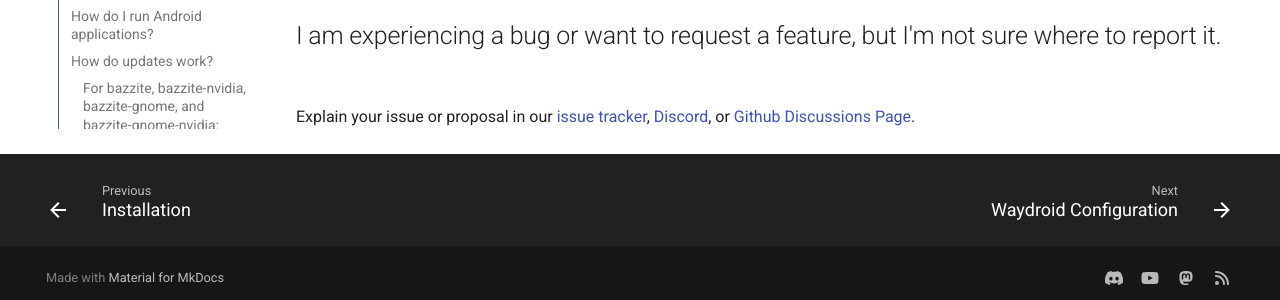
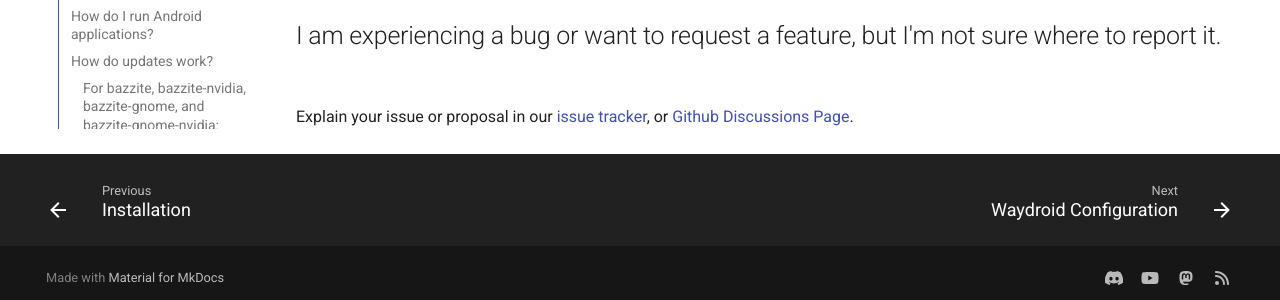
Before and after one commit to ublue-os/website, an MkDocs documentation site: the page built from docs/images/bazzite/FAQ.md, in a window 1280 px wide and 900 px high, scrolled down 3159 px. Shown: the part 590-890 px from the top of the window. Built offline with MkDocs 1.6.1 and Material for MkDocs 9.7.7, drawn with Linux system fonts in a browser that asks for light colours; comment, search, counter and statistics services are not loaded.

Commit message:
Update docs/images/bazzite/FAQ.md
Co-authored-by: Jorge O. Castro <jorge.castro@gmail.com>

```diff
--- a/docs/images/bazzite/FAQ.md
+++ b/docs/images/bazzite/FAQ.md
@@ -110,4 +110,4 @@ There is a [minor performance impact](https://github.com/flatpak/flatpak/issues/
 
 ##  I am experiencing a bug or want to request a feature, but I'm not sure where to report it.
 
-Explain your issue or proposal in our [issue tracker](https://github.com/ublue-os/bazzite/issues), [Discord](https://discord.gg/WnrmSQVna9), or [Github Discussions Page](https://github.com/orgs/ublue-os/discussions).
+Explain your issue or proposal in our [issue tracker](https://github.com/ublue-os/bazzite/issues), or [Github Discussions Page](https://github.com/orgs/ublue-os/discussions).
```
